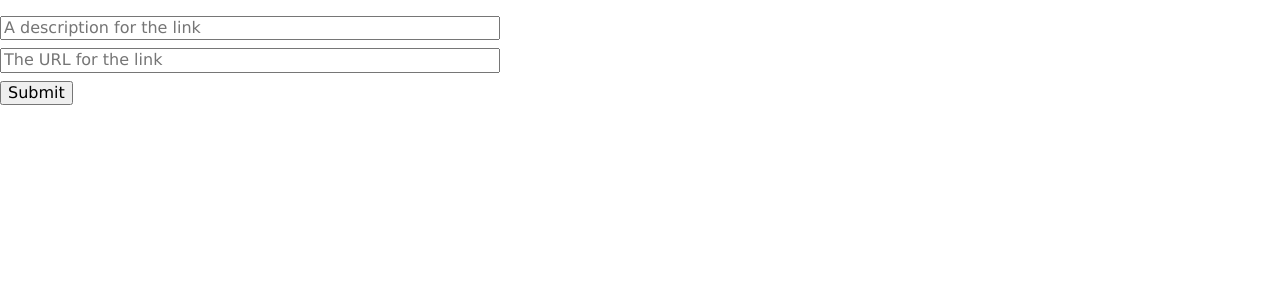
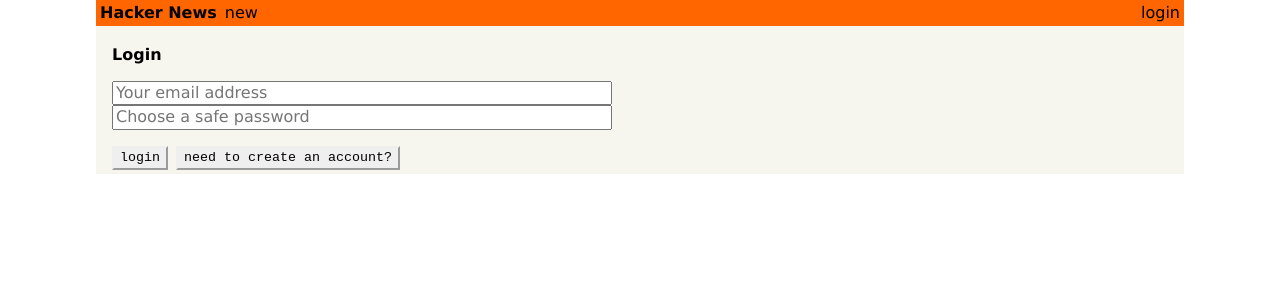
Before and after one commit to katieraby/hackernews-react-apollo, a React (Create React App) app: page /login in a window 1280 px wide. Shown: the top 300 px of the page. Built offline with nearby package versions, Linux system fonts and the light colour scheme.

Commit message:
Added base authentication using localStorage, and adding the auth token to the header of the request

```diff
--- a/package.json
+++ b/package.json
@@ -7,10 +7,13 @@
     "@testing-library/react": "^9.5.0",
     "@testing-library/user-event": "^7.2.1",
     "apollo-boost": "^0.4.9",
-    "graphql": "^15.0.0",
+    "apollo-link-context": "^1.0.20",
+    "graphql": "^15.1.0",
     "react": "^16.13.1",
     "react-apollo": "^3.1.5",
     "react-dom": "^16.13.1",
+    "react-router": "^5.2.0",
+    "react-router-dom": "^5.2.0",
     "react-scripts": "3.4.1"
   },
   "scripts": {
--- a/src/components/App.js
+++ b/src/components/App.js
@@ -1,10 +1,24 @@
 import React, { Component } from "react";
 import LinkList from "./LinkList";
 import CreateLink from "./CreateLink";
+import Header from "./Header";
+import { Switch, Route } from "react-router-dom";
+import Login from "./Login";
 
 class App extends Component {
   render() {
-    return <CreateLink />;
+    return (
+      <div className="center w85">
+        <Header />
+        <div className="ph3 pv1 background-gray">
+          <Switch>
+            <Route exact path="/" component={LinkList} />
+            <Route exact path="/create" component={CreateLink} />
+            <Route exact path="/login" component={Login} />
+          </Switch>
+        </div>
+      </div>
+    );
   }
 }
 
--- a/src/components/CreateLink.js
+++ b/src/components/CreateLink.js
@@ -39,7 +39,11 @@
             placeholder="The URL for the link"
           />
         </div>
-        <Mutation mutation={POST_MUTATION} variables={{ description, url }}>
+        <Mutation
+          mutation={POST_MUTATION}
+          variables={{ description, url }}
+          onCompleted={() => this.props.history.push("/")}
+        >
           {(postMutation) => <button onClick={postMutation}>Submit</button>}
         </Mutation>
       </div>
--- /dev/null
+++ b/src/components/Header.js
@@ -0,0 +1,47 @@
+import React, { Component } from "react";
+import { Link } from "react-router-dom";
+import { withRouter } from "react-router";
+import { AUTH_TOKEN } from "../constants";
+
+class Header extends Component {
+  render() {
+    const authToken = localStorage.getItem(AUTH_TOKEN);
+    return (
+      <div className="flex pa1 justify-between nowrap orange">
+        <div className="flex flex-fixed black">
+          <div className="fw7 mr1">Hacker News</div>
+          <Link to="/" className="ml1 no-underline black">
+            new
+          </Link>
+          {authToken && (
+            <div className="flex">
+              <div className="ml1">|</div>
+              <Link to="/create" className="ml1 no-underline black">
+                submit
+              </Link>
+            </div>
+          )}
+        </div>
+        <div className="flex flex-fixed">
+          {authToken ? (
+            <div
+              className="ml1 pointer black"
+              onClick={() => {
+                localStorage.removeItem(AUTH_TOKEN);
+                this.props.history.push(`/`);
+              }}
+            >
+              logout
+            </div>
+          ) : (
+            <Link to="/login" className="ml1 no-underline black">
+              login
+            </Link>
+          )}
+        </div>
+      </div>
+    );
+  }
+}
+
+export default withRouter(Header);
--- /dev/null
+++ b/src/components/Login.js
@@ -0,0 +1,91 @@
+import React, { Component } from "react";
+import { AUTH_TOKEN } from "../constants";
+import { Mutation } from "react-apollo";
+import gql from "graphql-tag";
+
+const SIGNUP_MUTATION = gql`
+  mutation SignupMutation($email: String!, $password: String!, $name: String!) {
+    signup(email: $email, password: $password, name: $name) {
+      token
+    }
+  }
+`;
+
+const LOGIN_MUTATION = gql`
+  mutation LoginMutation($email: String!, $password: String!) {
+    login(email: $email, password: $password) {
+      token
+    }
+  }
+`;
+
+class Login extends Component {
+  state = {
+    login: true, // switch between Login and SignUp
+    email: "",
+    password: "",
+    name: "",
+  };
+
+  render() {
+    const { login, email, password, name } = this.state;
+    return (
+      <div>
+        <h4 className="mv3">{login ? "Login" : "Sign Up"}</h4>
+        <div className="flex flex-column">
+          {!login && (
+            <input
+              value={name}
+              onChange={(e) => this.setState({ name: e.target.value })}
+              type="text"
+              placeholder="Your name"
+            />
+          )}
+          <input
+            value={email}
+            onChange={(e) => this.setState({ email: e.target.value })}
+            type="text"
+            placeholder="Your email address"
+          />
+          <input
+            value={password}
+            onChange={(e) => this.setState({ password: e.target.value })}
+            type="password"
+            placeholder="Choose a safe password"
+          />
+        </div>
+        <div className="flex mt3">
+          <Mutation
+            mutation={login ? LOGIN_MUTATION : SIGNUP_MUTATION}
+            variables={{ email, password, name }}
+            onCompleted={(data) => this._confirm(data)}
+          >
+            {(mutation) => (
+              <div className="pointer mr2 button" onClick={mutation}>
+                {login ? "login" : "create account"}
+              </div>
+            )}
+          </Mutation>
+          <div
+            className="pointer button"
+            onClick={() => this.setState({ login: !login })}
+          >
+            {login ? "need to create an account?" : "already have an account?"}
+          </div>
+        </div>
+      </div>
+    );
+  }
+
+  _confirm = async (data) => {
+    const { token } = this.state.login ? data.login : data.signup;
+    this._saveUserData(token);
+    this.props.history.push(`/`);
+  };
+
+  _saveUserData = (token) => {
+    localStorage.setItem(AUTH_TOKEN, token);
+  };
+}
+
+export default Login;
--- /dev/null
+++ b/src/constants.js
@@ -0,0 +1 @@
+export const AUTH_TOKEN = "auth-token";
--- a/src/index.js
+++ b/src/index.js
@@ -2,24 +2,39 @@
 import ReactDOM from "react-dom";
 import "./styles/index.css";
 import App from "./components/App";
+import { setContext } from "apollo-link-context";
+import { AUTH_TOKEN } from "./constants";
 
 import { ApolloProvider } from "react-apollo";
 import { ApolloClient } from "apollo-client";
 import { createHttpLink } from "apollo-link-http";
 import { InMemoryCache } from "apollo-cache-inmemory";
+import { BrowserRouter } from "react-router-dom";
 
 const httpLink = createHttpLink({
   uri: "http://localhost:4000",
 });
 
+const authLink = setContext((_, { headers }) => {
+  const token = localStorage.getItem(AUTH_TOKEN);
+  return {
+    headers: {
+      ...headers,
+      authorization: token ? `Bearer ${token}` : "",
+    },
+  };
+});
+
 const client = new ApolloClient({
-  link: httpLink,
+  link: authLink.concat(httpLink),
   cache: new InMemoryCache(),
 });
 
 ReactDOM.render(
-  <ApolloProvider client={client}>
-    <App />
-  </ApolloProvider>,
+  <BrowserRouter>
+    <ApolloProvider client={client}>
+      <App />
+    </ApolloProvider>
+  </BrowserRouter>,
   document.getElementById("root")
 );
```
Also changed, not shown: 1 other file (tests, documents, lock files or other folders).
